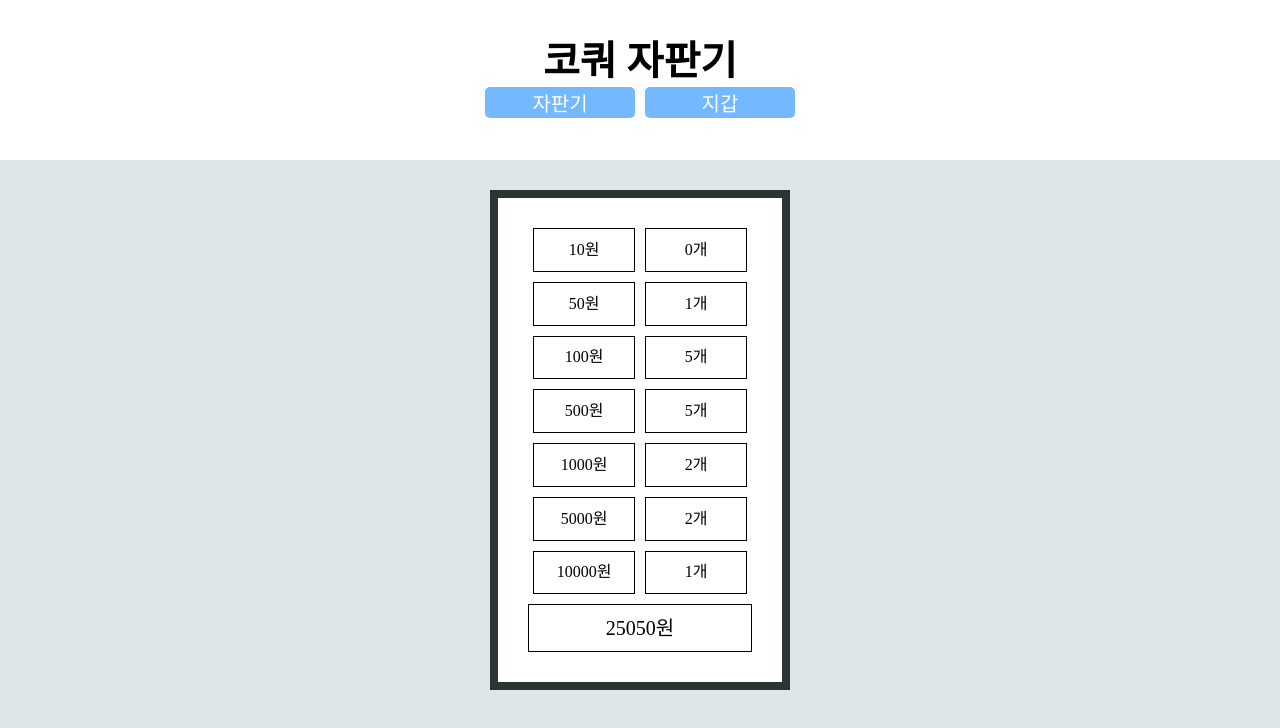
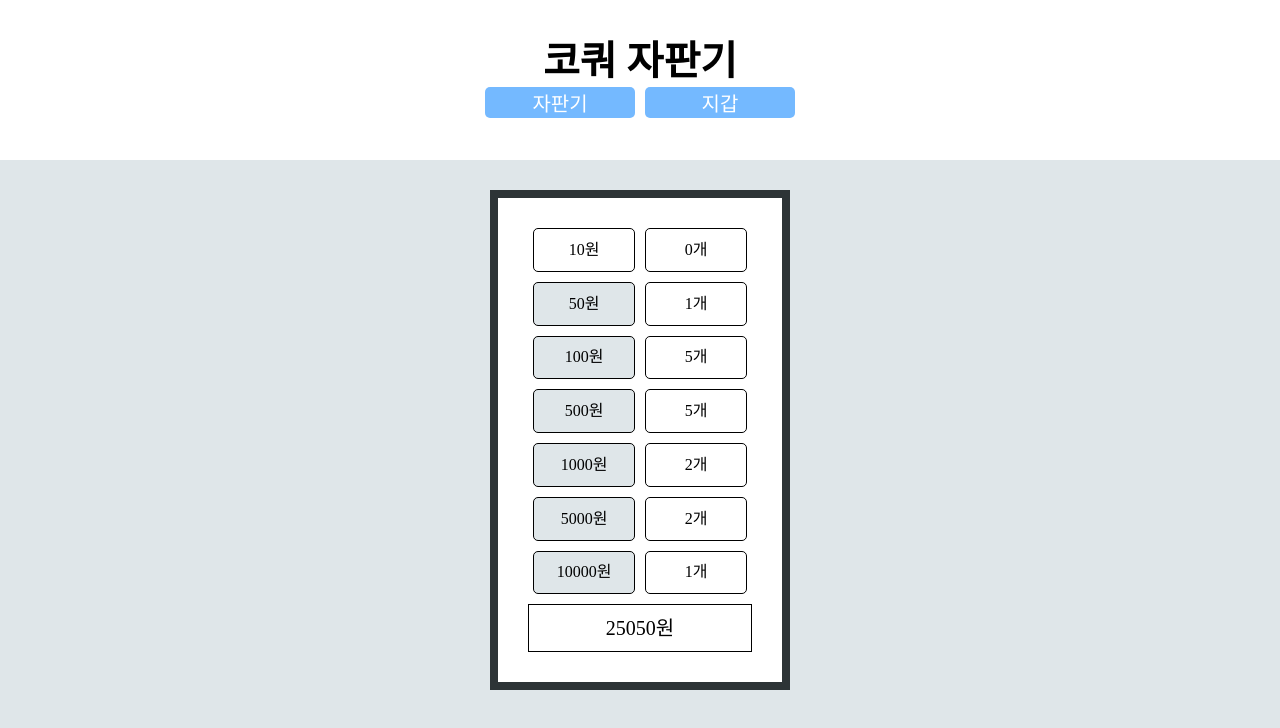
Before and after one commit to codesquad-members-2022/fe-vm, a React (Create React App) app: page /wallet in a window 1280 px wide. Shown: the top 728 px of the page. Built offline with nearby package versions, Linux system fonts and the light colour scheme.

Commit message:
feat: wallet update use context

```diff
--- a/package.json
+++ b/package.json
@@ -80,7 +80,8 @@
         }
       ],
       "comma-dangle": "off",
-      "implicit-arrow-linebreak": "off"
+      "implicit-arrow-linebreak": "off",
+      "no-confusing-arrow": "off"
     }
   },
   "browserslist": {
--- /dev/null
+++ b/src/components/Wallet/MoneyBox.jsx
@@ -0,0 +1,68 @@
+import { useContext } from 'react';
+import styled from 'styled-components';
+
+import COLORS from 'constants/colors';
+import { MoneyContext } from 'context/MoneyProvider';
+
+const Wrapper = styled.li`
+  display: flex;
+  justify-content: space-between;
+`;
+
+const MoneyBox = ({ money: { amount, count } }) => {
+  const { walletMoney, setWalletMoney } = useContext(MoneyContext);
+
+  const isActive = count !== 0;
+
+  const handleClickMoneyAmount = () => {
+    if (count === 0) return;
+    const newMoney = walletMoney.map((oMoney) => {
+      if (amount === oMoney.amount) {
+        return { ...oMoney, count: count - 1 };
+      }
+      return oMoney;
+    });
+    setWalletMoney(newMoney);
+  };
+
+  return (
+    <Wrapper>
+      <MoneyAmount isActive={isActive} onClick={handleClickMoneyAmount}>
+        {amount}원
+      </MoneyAmount>
+      <MoneyCount>{count}개</MoneyCount>
+    </Wrapper>
+  );
+};
+
+const BorderBox = styled.div`
+  display: flex;
+  justify-content: center;
+  align-items: center;
+  width: 50%;
+  margin: 0px 5px;
+  border: 1px solid black;
+  border-radius: 5px;
+`;
+
+const MoneyAmount = styled(BorderBox)`
+  background-color: ${({ isActive }) =>
+    isActive ? COLORS.MAIN_BG : COLORS.WHITE};
+  ${({ isActive }) => {
+    if (isActive) {
+      return `
+            transition: all 0.2s;
+            cursor: pointer;
+            &:hover {
+                background-color: ${COLORS.GREY};
+                color: ${COLORS.WHITE};
+            }
+        `;
+    }
+    return '';
+  }}
+`;
+
+const MoneyCount = styled(BorderBox)``;
+
+export default MoneyBox;
--- /dev/null
+++ b/src/components/Wallet/MoneyBoxes.jsx
@@ -0,0 +1,8 @@
+import MoneyBox from 'components/Wallet/MoneyBox';
+
+const MoneyBoxes = ({ moneyData, updateMoney }) =>
+  moneyData?.map((money) => (
+    <MoneyBox key={money.id} money={money} updateMoney={updateMoney} />
+  ));
+
+export default MoneyBoxes;
--- a/src/context/MoneyProvider.jsx
+++ b/src/context/MoneyProvider.jsx
@@ -1,11 +1,18 @@
 import React, { useState } from 'react';
+
+import moneyData from 'mocks/moneyData';
+
+const initMoneyData = moneyData;
 
 export const MoneyContext = React.createContext();
 
 export const MoneyProvider = (props) => {
   const [inputMoney, setInputMoney] = useState(0);
+  const [walletMoney, setWalletMoney] = useState(initMoneyData);
   const [possibleMoney, setPossibleMoney] = useState([]);
   const moneyInfo = {
+    walletMoney,
+    setWalletMoney,
     inputMoney,
     setInputMoney,
     possibleMoney,
--- a/src/pages/Wallet.jsx
+++ b/src/pages/Wallet.jsx
@@ -1,39 +1,21 @@
-import { useState, useEffect } from 'react';
+import { useContext } from 'react';
 import styled from 'styled-components';
 
+import MoneyBoxes from 'components/Wallet/MoneyBoxes';
 import COLORS from 'constants/colors';
-import moneyData from 'mocks/moneyData';
-
-const Wrapper = styled.li`
-  display: flex;
-  justify-content: space-between;
-`;
-
-const MoneyWrapper = ({ money: { amount, count } }) => (
-  <Wrapper>
-    <MoneyBox>{amount}원</MoneyBox>
-    <MoneyBox>{count}개</MoneyBox>
-  </Wrapper>
-);
-
-const MoneyList = ({ moneyList }) =>
-  moneyList?.map((money) => <MoneyWrapper key={money.id} money={money} />);
+import { MoneyContext } from 'context/MoneyProvider';
 
 const Wallet = () => {
-  const [money, setMoney] = useState();
+  const { walletMoney } = useContext(MoneyContext);
 
-  const totalMoney = money?.reduce(
+  const totalMoney = walletMoney?.reduce(
     (sum, { amount, count }) => sum + amount * count,
     0
   );
 
-  useEffect(() => {
-    setMoney(moneyData);
-  }, []);
-
   return (
     <WalletLayout>
-      <MoneyList moneyList={money} />
+      <MoneyBoxes moneyData={walletMoney} />
       <TotalPrice>{totalMoney}원</TotalPrice>
     </WalletLayout>
   );
@@ -50,23 +32,12 @@ const WalletLayout = styled.div`
   border: 0.5rem solid ${COLORS.DARK_GREY};
 `;
 
-const BorderBox = styled.div`
-  border: 1px solid black;
-`;
-
-const TotalPrice = styled(BorderBox)`
+const TotalPrice = styled.div`
   display: flex;
   justify-content: center;
   align-items: center;
   font-size: 20px;
-`;
-
-const MoneyBox = styled(BorderBox)`
-  display: flex;
-  justify-content: center;
-  align-items: center;
-  width: 50%;
-  margin: 0px 5px;
+  border: 1px solid black;
 `;
 
 export default Wallet;
```
